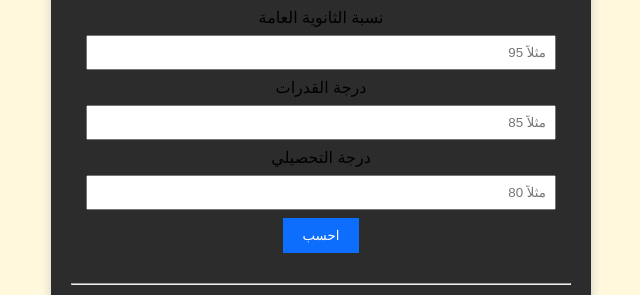
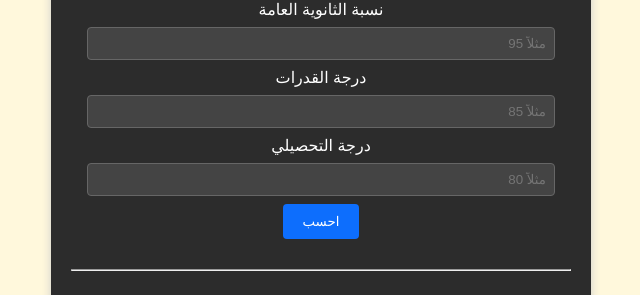
Before and after one commit to SalmanAljnidi/salman-weighted-grade, a plain HTML site: page index.html in a window 1280 px wide. Shown: the part 273-568 px from the top of the page, without its empty margins (319-959 px from the left). Drawn offline with Linux system fonts and the light colour scheme.

Commit message:
Update style.css

```diff
--- a/style.css
+++ b/style.css
@@ -1,56 +1,77 @@
-
 body {
   font-family: 'Arial', sans-serif;
-  background-color: #FFF8DC;
+  background-color: #FFF8DC; /* لون صفحات المصحف */
   direction: rtl;
   text-align: center;
   padding: 20px;
+  margin: 0;
 }
+
 .container {
   max-width: 500px;
   margin: auto;
-  background: #2c2c2c;
+  background: #2c2c2c; /* أسود خفيف */
   padding: 20px;
   border-radius: 8px;
   box-shadow: 0 0 10px #ccc;
+  color: #fff; /* ضروري مع الخلفية الغامقة */
 }
+
 .logo {
   max-width: 100px;
   margin-bottom: 15px;
 }
+
 input {
   width: 90%;
   padding: 8px;
   margin: 8px 0;
+  background-color: #444; /* رمادي غامق */
+  color: #fff;
+  border: 1px solid #666;
+  border-radius: 4px;
 }
+
 button {
   padding: 10px 20px;
   background-color: #0d6efd;
   color: white;
   border: none;
   cursor: pointer;
+  border-radius: 4px;
 }
+
 button:hover {
   background-color: #0b5ed7;
 }
+
+button:active {
+  background-color: #0a53be;
+}
+
 #result {
   margin-top: 15px;
   font-weight: bold;
   font-size: 1.2em;
-  color: #198754;
+  color: #4ade80; /* أخضر فاتح واضح على الغامق */
 }
+
 .social-icons {
   margin-top: 20px;
 }
+
 .social-icons a {
   font-size: 28px;
   margin: 0 10px;
-  color: #555;
+  color: #ccc;
   text-decoration: none;
+  transition: 0.3s;
 }
+
 .social-icons a:hover {
   opacity: 0.8;
 }
+
 .social-icons .whatsapp { color: #25D366; }
 .social-icons .telegram { color: #0088cc; }
 .social-icons .snapchat { color: #FFFC00; }
```
